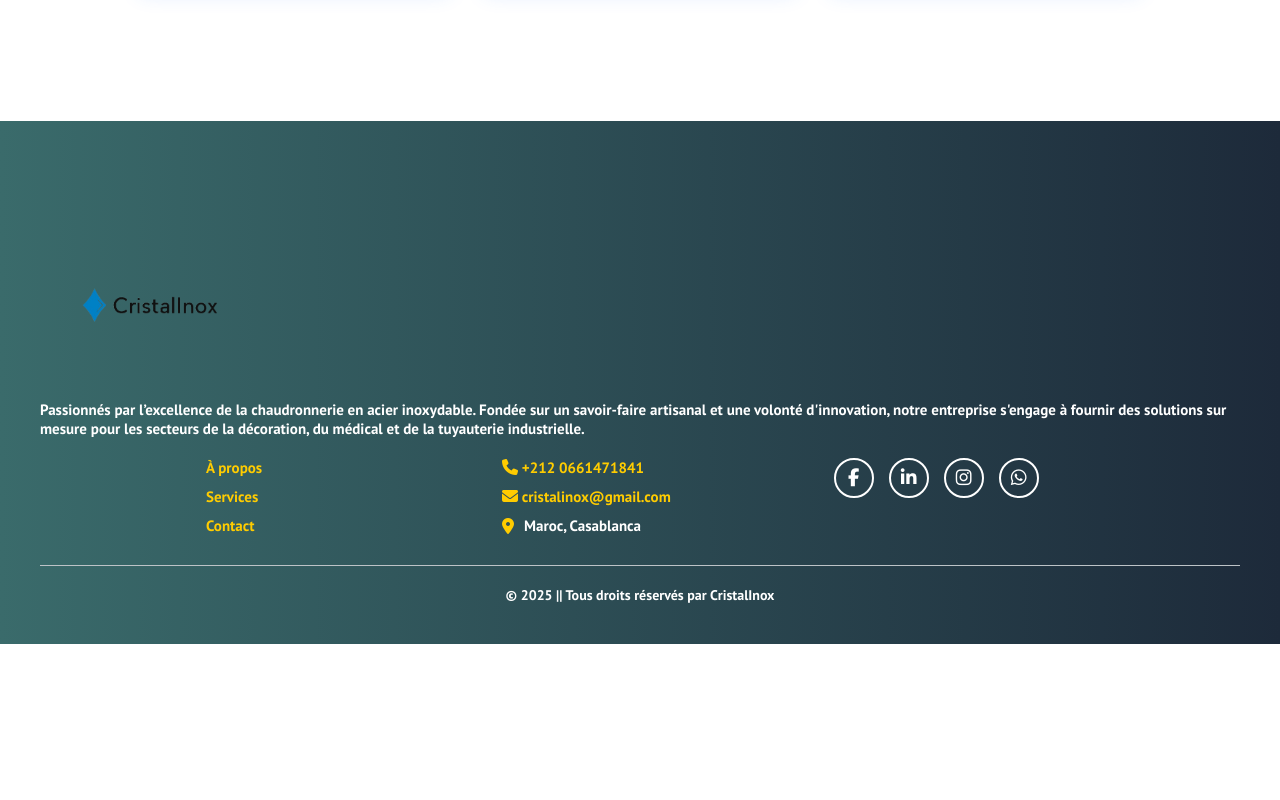
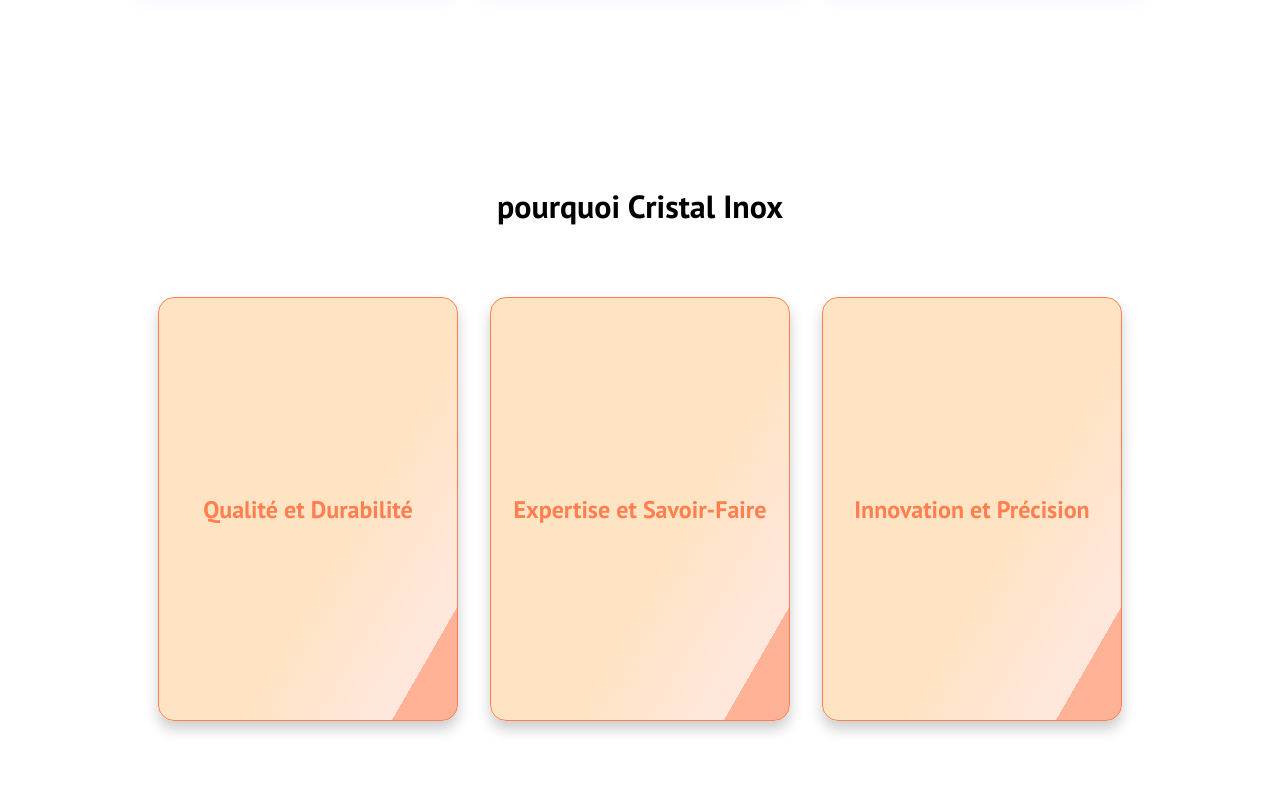
Before and after one commit to Youssefassad0/cristalinox3version, a React (Create React App) app: page / in a window 1280 px wide. Shown: the part 1380-2180 px from the top of the page. Before the commit the page ends 2024 px from the top, so only its background shows below. Built offline with nearby package versions, Linux system fonts and the light colour scheme; the HTML template or start-up script is replaced by a standard one; a web font is replaced by a local one.

Commit message:
add pourquoi cristalinox

```diff
--- a/src/components/Pages/Home.jsx
+++ b/src/components/Pages/Home.jsx
@@ -1,12 +1,14 @@
 import React from "react";
 import Hero from "../hero/Hero";
 import Cards from "../cardItems/Cards";
+import Valeurs from "../cardItems/Card_Why/Valeurs";
 
 function Home() {
   return (
     <>
       <Hero />
       <Cards />
+      <Valeurs />
     </>
   );
 }
--- a/src/components/about/About.jsx
+++ b/src/components/about/About.jsx
@@ -1,8 +1,12 @@
-import React from "react";
+import React , {useEffect} from "react";
 import { motion } from "framer-motion";
 import "./Abouts.css";
 
 function About() {
+
+    useEffect(() => {
+      window.scrollTo(0, 0);
+    }, [])
   return (
     <div className="about-container">
       <section className="section">
@@ -23,9 +27,11 @@
           whileInView={{ opacity: 1, y: 0 }}
           transition={{ duration: 1, delay: 0.3 }}
         >
-          Chez <strong>CristalInox</strong>, nous sommes passionnés par l’excellence de la chaudronnerie en acier inoxydable.
-          Fondée sur un savoir-faire artisanal et une volonté d'innovation, notre entreprise s'engage à fournir des solutions
-          sur mesure pour les secteurs de la décoration, du médical et de la tuyauterie industrielle.
+          Chez <strong>CristalInox</strong>, nous sommes passionnés par
+          l’excellence de la chaudronnerie en acier inoxydable. Fondée sur un
+          savoir-faire artisanal et une volonté d'innovation, notre entreprise
+          s'engage à fournir des solutions sur mesure pour les secteurs de la
+          décoration, du médical et de la tuyauterie industrielle.
         </motion.p>
       </section>
 
@@ -38,8 +44,10 @@
         >
           <h3>Notre Engagement</h3>
           <p>
-            Nous croyons que l'acier inoxydable est bien plus qu'un simple matériau : c'est une promesse de durabilité, d'élégance et de performance.
-            Chaque projet que nous réalisons est conçu avec une attention méticuleuse aux détails.
+            Nous croyons que l'acier inoxydable est bien plus qu'un simple
+            matériau : c'est une promesse de durabilité, d'élégance et de
+            performance. Chaque projet que nous réalisons est conçu avec une
+            attention méticuleuse aux détails.
           </p>
         </motion.div>
       </section>
@@ -55,8 +63,12 @@
           <ul>
             <li>✅ Savoir-faire artisanal et expertise technique</li>
             <li>✅ Matériaux haut de gamme et finitions impeccables</li>
-            <li>✅ Accompagnement personnalisé de la conception à l'installation</li>
-            <li>✅ Innovation et respect des normes de qualité les plus strictes</li>
+            <li>
+              ✅ Accompagnement personnalisé de la conception à l'installation
+            </li>
+            <li>
+              ✅ Innovation et respect des normes de qualité les plus strictes
+            </li>
           </ul>
         </motion.div>
       </section>
@@ -70,9 +82,18 @@
         >
           <h3>Nos Services</h3>
           <ul>
-            <li>🔹 Décoration intérieure et extérieure : Escaliers, garde-corps, mobilier design en inox.</li>
-            <li>🔹 Tuyauterie industrielle : Solutions robustes et performantes adaptées aux environnements exigeants.</li>
-            <li>🔹 Médical et alimentaire : Conception d'équipements respectant les normes d'hygiène les plus strictes.</li>
+            <li>
+              🔹 Décoration intérieure et extérieure : Escaliers, garde-corps,
+              mobilier design en inox.
+            </li>
+            <li>
+              🔹 Tuyauterie industrielle : Solutions robustes et performantes
+              adaptées aux environnements exigeants.
+            </li>
+            <li>
+              🔹 Médical et alimentaire : Conception d'équipements respectant
+              les normes d'hygiène les plus strictes.
+            </li>
           </ul>
         </motion.div>
       </section>
--- /dev/null
+++ b/src/components/cardItems/Card_Why/Card_Valeur.jsx
@@ -0,0 +1,24 @@
+import React from 'react'
+import './Valeurs.css'
+function Card_Valeur(props) {
+  return (
+    <div className="flip-card">
+        <div className="flip-card-inner">
+            <div className="flip-card-front">
+                <p className="title">
+                    {props.title}
+                </p>
+
+            </div>
+            <div className="flip-card-back">
+                {/* <p className="title">BACK</p> */}
+                <p>
+                    {props.text}
+                </p>
+            </div>
+        </div>
+    </div>
+  )
+}
+
+export default Card_Valeur
--- /dev/null
+++ b/src/components/cardItems/Card_Why/Valeurs.css
@@ -0,0 +1,100 @@
+.cards {
+  padding: 4rem;
+  background: #fff;
+}
+
+h1 {
+  text-align: center;
+}
+
+.flip-card {
+  background-color: transparent;
+  width: 300px;
+  height: 444px;
+  perspective: 1000px;
+  font-family: sans-serif;
+  margin: 50px 0 45px;
+  display: flex;
+  flex: 1;
+  margin: 0 1rem;
+  border-radius: 10px;
+}
+
+.title {
+  font-size: 1.5em;
+  font-weight: 900;
+  text-align: center;
+  margin: 0;
+}
+
+.flip-card-inner {
+  position: relative;
+  width: 100%;
+  height: 100%;
+  text-align: center;
+  transition: transform 0.8s;
+  transform-style: preserve-3d;
+}
+
+.flip-card:hover .flip-card-inner {
+  transform: rotateY(180deg);
+}
+
+.flip-card-front,
+.flip-card-back {
+  box-shadow: 0 8px 14px 0 rgba(0, 0, 0, 0.2);
+  position: absolute;
+  display: flex;
+  flex-direction: column;
+  justify-content: center;
+  width: 100%;
+  height: 100%;
+  -webkit-backface-visibility: hidden;
+  backface-visibility: hidden;
+  border: 1px solid coral;
+  border-radius: 1rem;
+}
+
+.flip-card-front {
+  background: linear-gradient(
+    120deg,
+    bisque 60%,
+    rgb(255, 231, 222) 88%,
+    rgb(255, 211, 195) 40%,
+    rgba(255, 127, 80, 0.603) 48%
+  );
+  color: coral;
+}
+
+.flip-card-back {
+  background: linear-gradient(
+    120deg,
+    rgb(255, 174, 145) 30%,
+    coral 88%,
+    bisque 40%,
+    rgb(255, 185, 160) 78%
+  );
+  color: white;
+  transform: rotateY(180deg);
+  font-size: 1.5em;
+}
+
+@media only screen and (min-width: 1200px) {
+  .content__blog__container {
+    width: 84%;
+  }
+}
+
+@media only screen and (min-width: 1024px) {
+  .flip-card {
+    display: flex;
+    padding-top: 20px;
+    margin-bottom: 20px;
+  }
+}
+
+@media only screen and (max-width: 1024px) {
+  .cards__item {
+    margin-bottom: 2rem;
+  }
+}
--- /dev/null
+++ b/src/components/cardItems/Card_Why/Valeurs.jsx
@@ -0,0 +1,37 @@
+import React from "react";
+import Card_Valeur from "./Card_Valeur";
+
+function Valeurs() {
+  return (
+    <div className="cards">
+      <h1>pourquoi Cristal Inox</h1>
+      <div className="cards__container">
+        <div className="cards__wrapper">
+          <ul className="cards__items">
+            <Card_Valeur
+              title={"Qualité et Durabilité"}
+              text={
+                "nous utilisons de l'acier inoxydable haut de gamme pour garantir des réalisations solides, esthétiques et durables dans le temps."
+              }
+              nameClass={"bronz"}
+            />
+            <Card_Valeur
+              title={"Expertise et Savoir-Faire"}
+              text={
+                "Forts d’une expérience en chaudronnerie inox, nous concevons des solutions sur-mesure adaptées aux secteurs de la décoration, du médical et de la tuyauterie."
+              }
+            />{" "}
+            <Card_Valeur
+              title={" Innovation et Précision"}
+              text={
+                "Nous allions design et précision technique pour offrir des produits inox qui répondent aux exigences les plus élevées, du simple élément décoratif aux installations industrielles."
+              }
+            />
+          </ul>
+        </div>
+      </div>
+    </div>
+  );
+}
+
+export default Valeurs;
--- a/src/components/hero/Hero.jsx
+++ b/src/components/hero/Hero.jsx
@@ -14,10 +14,10 @@
     const handleResize = () => {
       if (window.innerWidth > 900) {
         setVideoSource("/vedios/vedio2.mp4");
-        setIsLooping(true); // Active la boucle entre 2 vidéos
+        setIsLooping(true);
       } else {
         setVideoSource("/vedios/vedio4.mp4");
-        setIsLooping(false); // Pas de boucle sur mobile
+        setIsLooping(false);
       }
     };
 
@@ -28,7 +28,6 @@
   }, []);
 
   useEffect(() => {
-    // Cette mise à jour forcera le rechargement du composant
   }, [videoSource]);
 
   const handleVideoEnd = () => {
```
Also changed, not shown: src/components/footer/Footer.jsx (+2 -5 lines).
